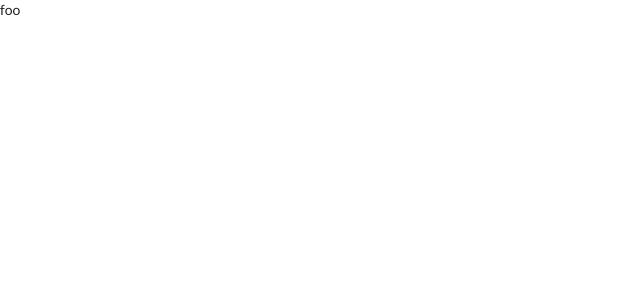
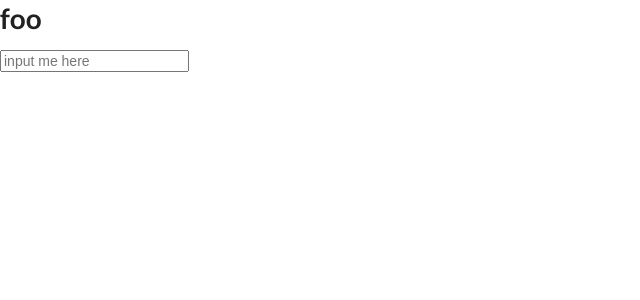
Before and after one commit to ggodreau/gride, a React (Create React App) app: page / in a window 1280 px wide. Shown: the top 300 px of the page, without its empty margins (0-640 px from the left). Built offline with nearby package versions, Linux system fonts and the light colour scheme.

Commit message:
76 - added search bar

```diff
--- a/src/components/App.js
+++ b/src/components/App.js
@@ -1,7 +1,13 @@
 import React from "react";
+import SearchBar from "./SearchBar";
 
 const App = () => {
-  return <div>foo</div>;
+  return (
+    <div>
+      <h1>foo</h1>
+      <SearchBar />
+    </div>
+  );
 };
 
 export default App;
--- /dev/null
+++ b/src/components/SearchBar.js
@@ -0,0 +1,13 @@
+import React from "react";
+
+class SearchBar extends React.Component {
+  render() {
+    return (
+      <form>
+        <input placeholder="input me here" />
+      </form>
+    );
+  }
+}
+
+export default SearchBar;
```
